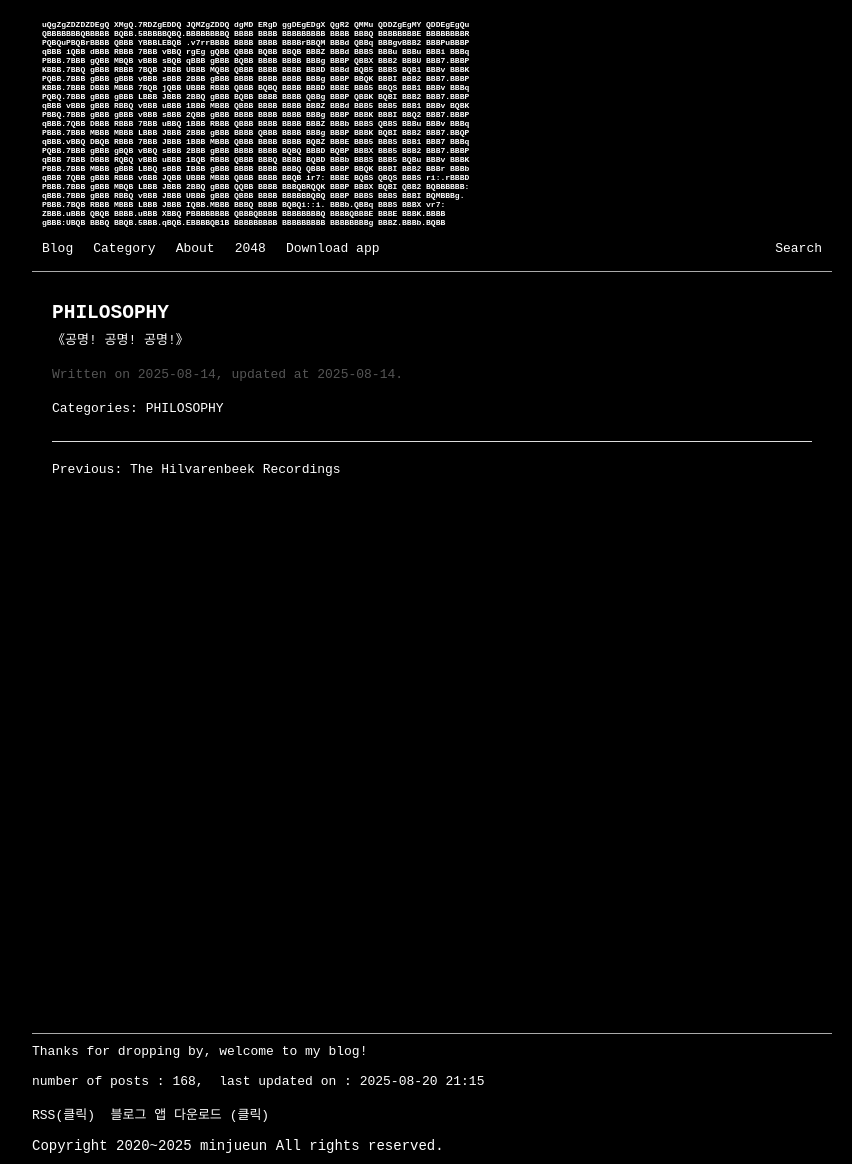
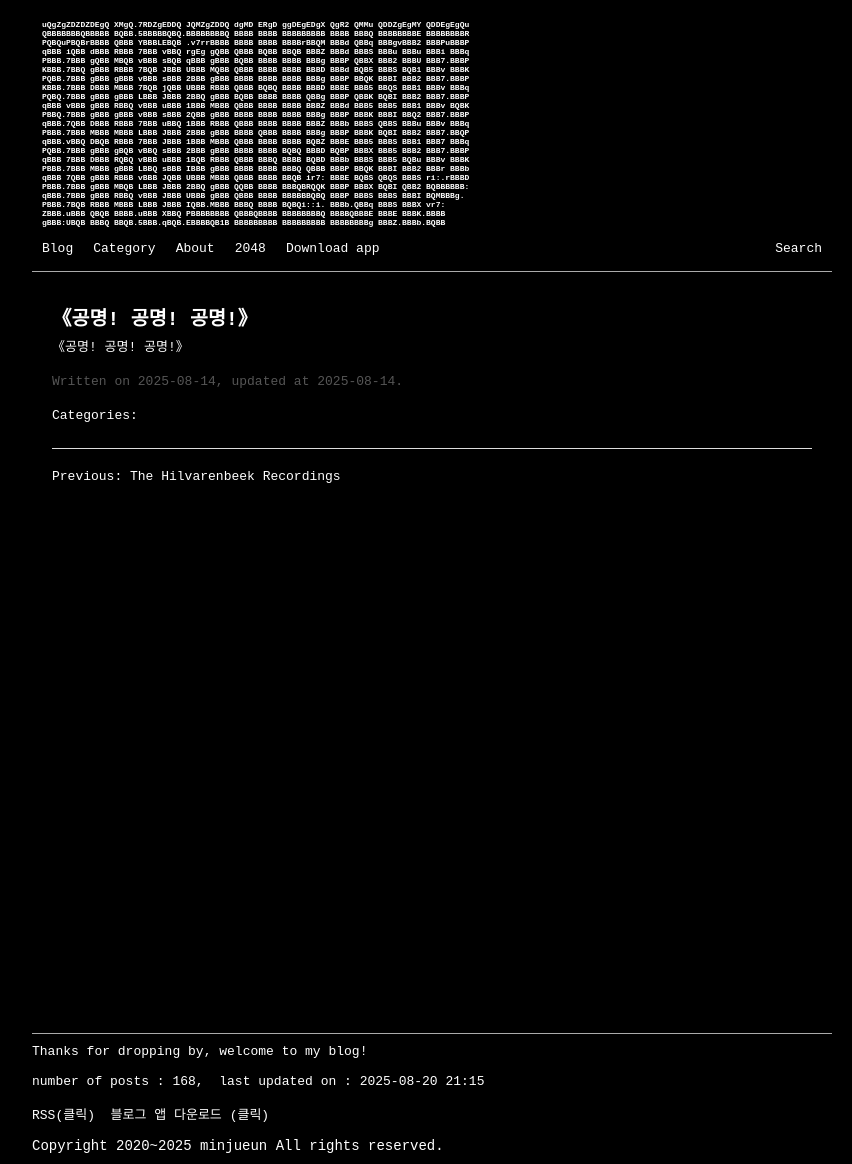
Before and after one commit to whoisrealminjueun/whoisrealminjueun.github.io, a Jekyll site: the page built from _posts/2025-08-14- 《 공명! 공명! 공명!》.md, in a window 1280 px wide. Shown: the whole page, without its empty margins (208-1060 px from the left). Built offline with Jekyll 4.4.1, drawn with Linux system fonts in a browser that asks for light colours.

Commit message:
Update 2025-08-14- 《 공명! 공명! 공명!》.md

```diff
--- a/_posts/2025-08-14- 《 공명! 공명! 공명!》.md
+++ b/_posts/2025-08-14- 《 공명! 공명! 공명!》.md
@@ -1,9 +1,9 @@
 ---
 layout: post
-title:  "PHILOSOPHY"
+title:  "《공명! 공명! 공명!》"
 date:   2025-08-14
 last_modified_at: 2025-08-14
-categories: ["PHILOSOPHY"]
+categories:
 ---
 
 《공명! 공명! 공명!》
```
